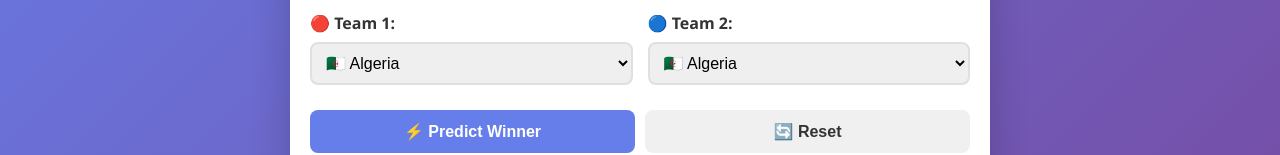
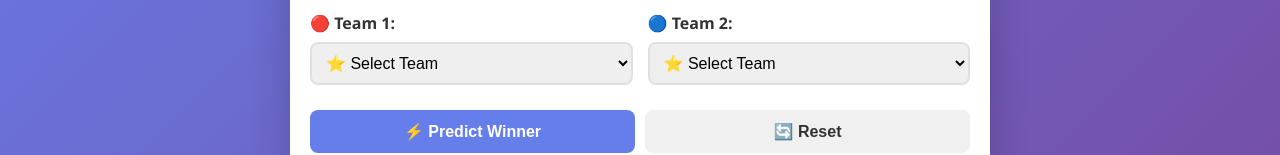
Before and after one commit to diaba/can-2026-prediction, a plain HTML site: page index.html in a window 1280 px wide. Shown: the part 446-601 px from the top of the page. Drawn offline with Linux system fonts and the light colour scheme.

Commit message:
Update all teams to prediction and options

```diff
--- a/index.html
+++ b/index.html
@@ -28,12 +28,13 @@
                 <div class="team-input">
                     <label for="team1">🔴 Team 1:</label>
                     <select id="team1">
-
+                        <option value="">⭐ Select Team</option>
                     </select>
                 </div>
                 <div class="team-input">
                     <label for="team2">🔵 Team 2:</label>
                     <select id="team2">
+                        <option value="">⭐ Select Team</option>
                         <!-- <option value="">⭐ Select Team</option>
                         <option value="Egypt">🇪🇬 Egypt</option>
                         <option value="Senegal">🇸🇳 Senegal</option>
```
